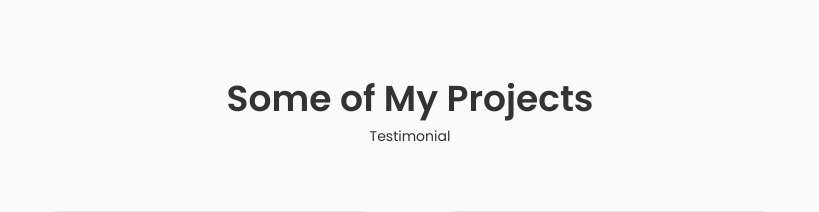
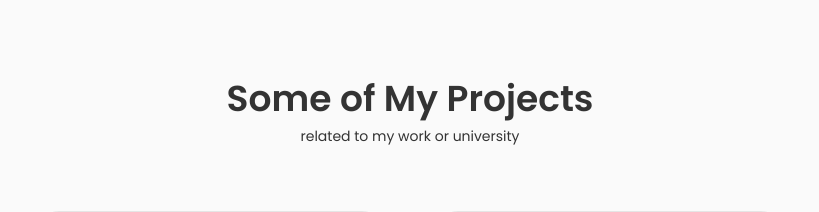
Before and after one commit to armiinygh/Portfolio, a React (Create React App) app: page / in a window 1280 px wide. Shown: the part 3340-3552 px from the top of the page, without its empty margins (230-1049 px from the left). Built offline with nearby package versions, Linux system fonts and the light colour scheme.

Commit message:
bug fixed

```diff
--- a/src/components/Testimonials/Testimonials.jsx
+++ b/src/components/Testimonials/Testimonials.jsx
@@ -14,7 +14,7 @@ const Testimonials = () => {
     return (
         <section className="testimonial container section" id="#testimonials">
             <h2 className="section__title">Some of My Projects</h2>
-            <span className="section__subtitle">Testimonial</span>
+            <span className="section__subtitle">related to my work or university</span>
             <Swiper className="testimonial__container"
                     loop={true}
                     grabCursor={true}
```
